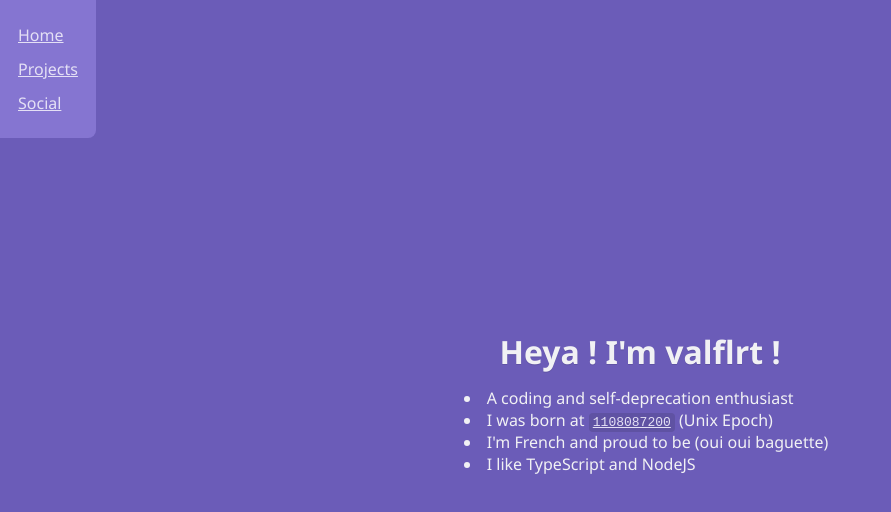
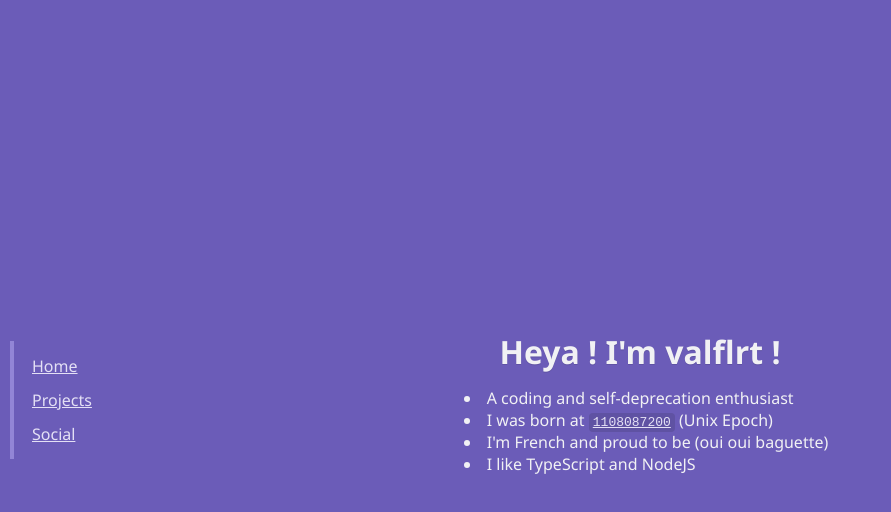
Before and after one commit to valflrt/valflrt.dev, a React app: page / in a window 1280 px wide. Shown: the top 512 px of the page, without its empty margins (0-891 px from the left). Built offline with nearby package versions, Linux system fonts and the light colour scheme.

Commit message:
edit Menu style

```diff
--- a/src/components/Menu.scss
+++ b/src/components/Menu.scss
@@ -1,13 +1,27 @@
-.menu {
+.menuWrapper {
+  height: 100%;
   top: 0;
   left: 0;
 
-  padding: 20px 10px;
-
-  border-bottom-right-radius: 8px;
-  background-color: var(--primary-tone-055);
+  padding: 0 10px;
 
   position: fixed;
+
+  display: flex;
+  .desktop & {
+    align-items: center;
+    justify-content: center;
+  }
+
+  .mobile & {
+    align-items: flex-start;
+    justify-content: center;
+  }
+
+  .menu {
+    padding: 10px;
+
+    border-left: 4px solid var(--primary-tone-060);
 
     display: flex;
     flex-flow: column;
@@ -29,3 +43,4 @@
       }
     }
   }
+}
```
Lines whose indentation alone changed are shown as unchanged.
